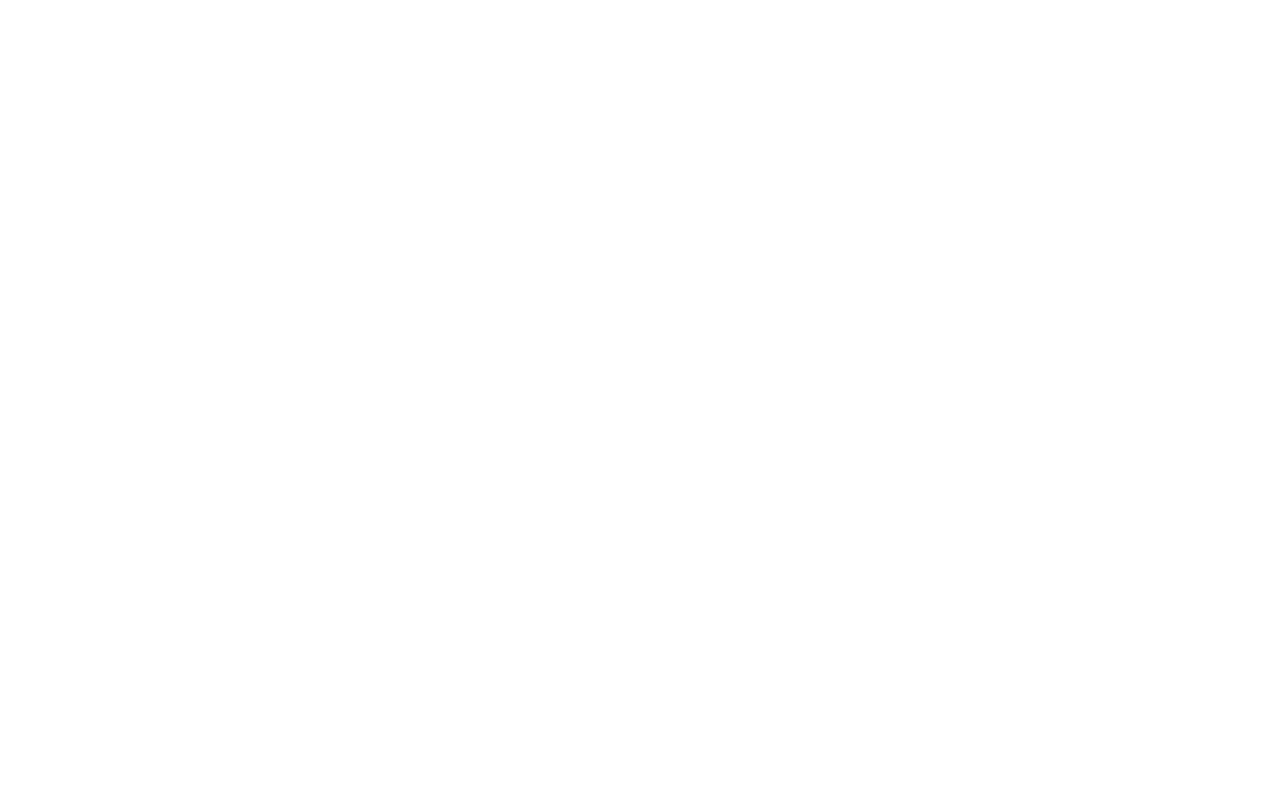
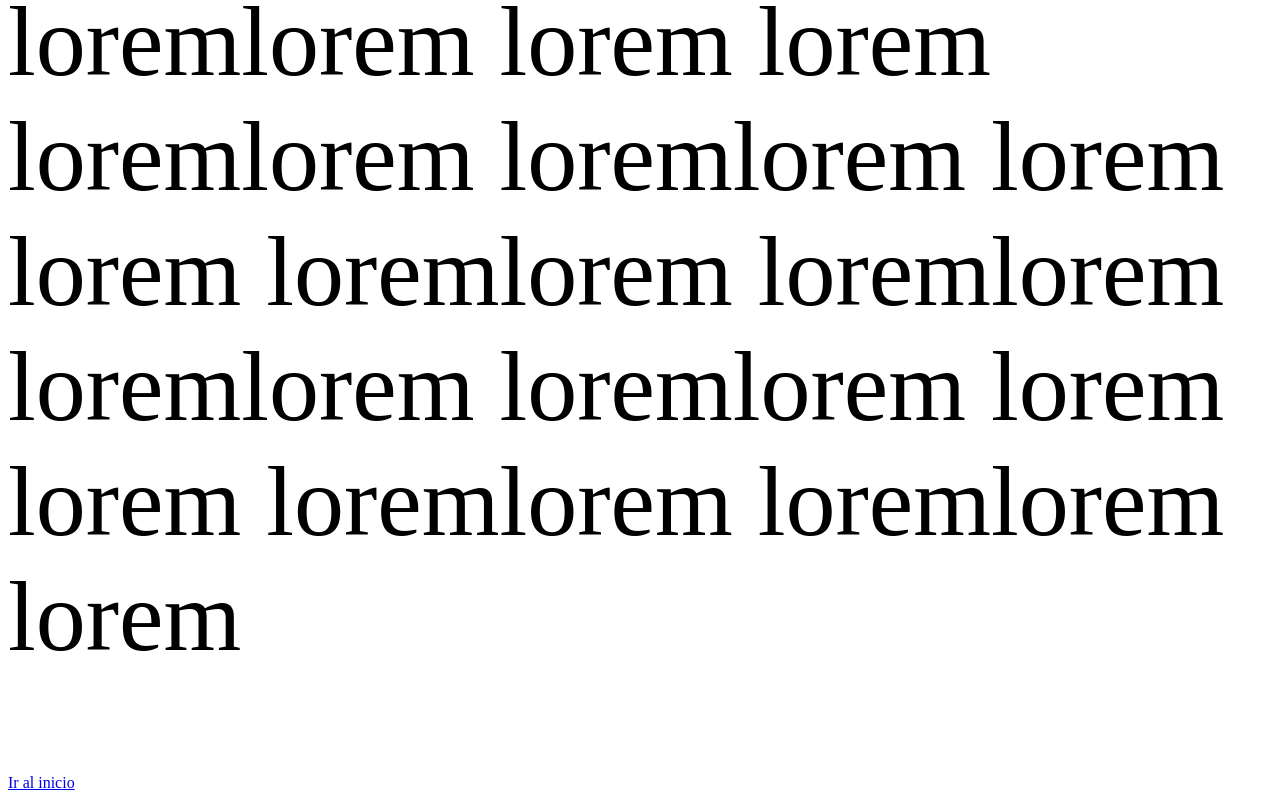
Before and after one commit to fseitun/react-router-v6-fec, a React (Create React App) app: page /about in a window 1280 px wide. Shown: the part 2730-3530 px from the top of the page. Before the commit the page ends 800 px from the top, so only its background shows below. Built offline with nearby package versions, Linux system fonts and the light colour scheme.

Commit message:
feat: add useLocation example

```diff
--- a/package.json
+++ b/package.json
@@ -3,6 +3,7 @@
   "version": "0.1.0",
   "private": true,
   "dependencies": {
+    "framer-motion": "^4.1.17",
     "history": "^5.0.1",
     "react": "^17.0.2",
     "react-dom": "^17.0.2",
--- a/src/components/About.js
+++ b/src/components/About.js
@@ -1,5 +1,23 @@
-import React from "react";
+import React from 'react';
+import { Link } from 'react-router-dom';
 
 export default function About() {
-  return <h1>About</h1>;
+	return (
+		<>
+			<h1>About</h1>
+			<p style={{ fontSize: '100px' }}>
+				lorem loremlorem loremlorem lorem lorem loremlorem loremlorem loremlorem
+				loremlorem lorem lorem loremlorem loremlorem lorem lorem loremlorem
+				lorem lorem lorem lorem lorem lorem lorem lorem lorem lorem lorem lorem
+				lorem lorem lorem lorem lorem lorem loremlorem loremlorem loremlorem
+				lorem lorem loremlorem loremlorem lorem lorem loremlorem loremlorem
+				loremlorem loremlorem lorem lorem loremlorem loremlorem lorem lorem
+				loremlorem lorem lorem lorem lorem lorem lorem lorem lorem lorem lorem
+				lorem lorem lorem lorem lorem lorem lorem lorem loremlorem loremlorem
+				loremlorem lorem lorem loremlorem loremlorem lorem lorem loremlorem
+				loremlorem loremlorem loremlorem lorem lorem loremlorem loremlorem lorem
+			</p>
+			<Link to='/'>Ir al inicio</Link>
+		</>
+	);
 }
--- a/src/components/Home.js
+++ b/src/components/Home.js
@@ -1,5 +1,29 @@
-import React from "react";
+import React, { useEffect } from 'react';
+import { useLocation } from 'react-router-dom';
+import { motion } from 'framer-motion';
 
 export default function Home() {
-  return <h1>Home</h1>;
+	const location = useLocation();
+
+	useEffect(() => {
+		window.scrollTo({ top: 0 });
+	}, [location]);
+
+	return (
+		<motion.div initial={{ opacity: 0, y: -100 }} animate={{ opacity: 1, y: 0 }}>
+			<h1>Home</h1>
+			<p style={{ fontSize: '100px' }}>
+				lorem loremlorem loremlorem lorem lorem loremlorem loremlorem loremlorem
+				loremlorem lorem lorem loremlorem loremlorem lorem lorem loremlorem
+				lorem lorem lorem lorem lorem lorem lorem lorem lorem lorem lorem lorem
+				lorem lorem lorem lorem lorem lorem loremlorem loremlorem loremlorem
+				lorem lorem loremlorem loremlorem lorem lorem loremlorem loremlorem
+				loremlorem loremlorem lorem lorem loremlorem loremlorem lorem lorem
+				loremlorem lorem lorem lorem lorem lorem lorem lorem lorem lorem lorem
+				lorem lorem lorem lorem lorem lorem lorem lorem loremlorem loremlorem
+				loremlorem lorem lorem loremlorem loremlorem lorem lorem loremlorem
+				loremlorem loremlorem loremlorem lorem lorem loremlorem loremlorem lorem
+			</p>
+		</motion.div>
+	);
 }
```
Also changed, not shown: 1 other file (tests, documents, lock files or other folders).
